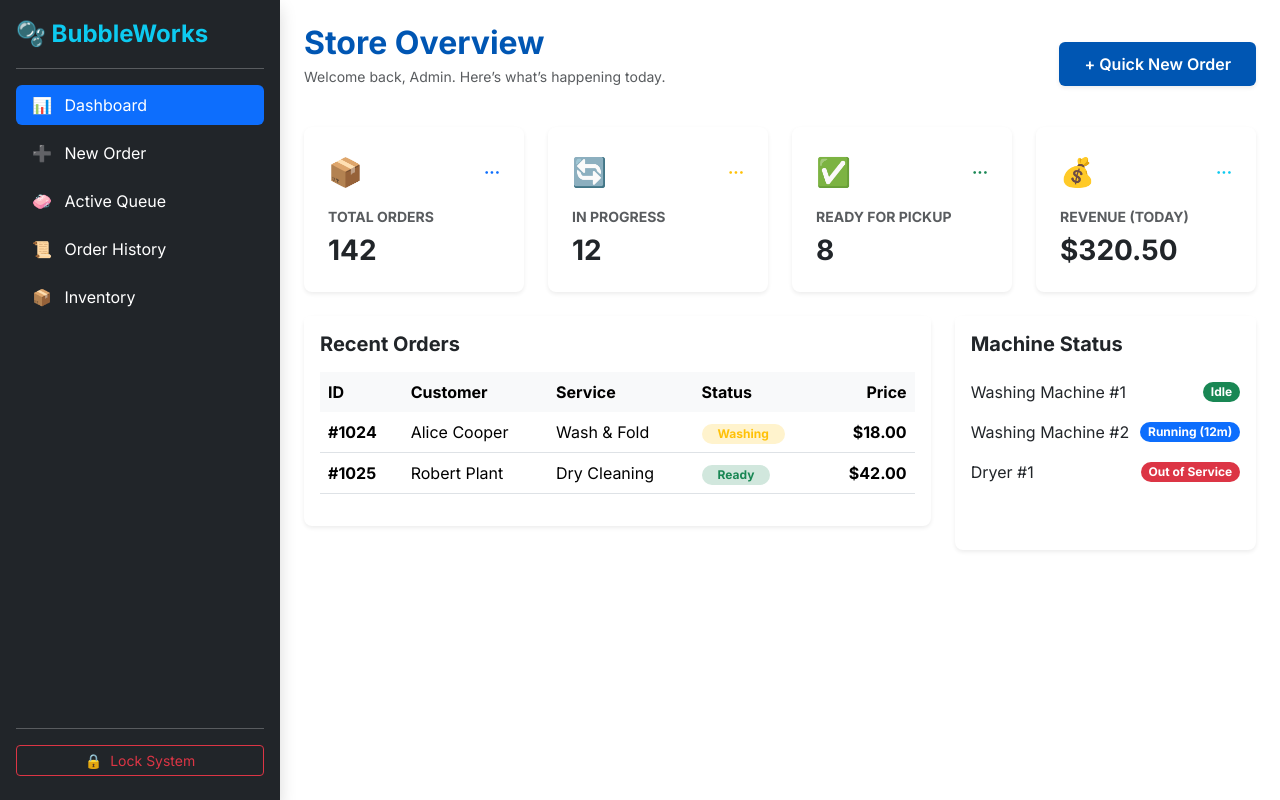
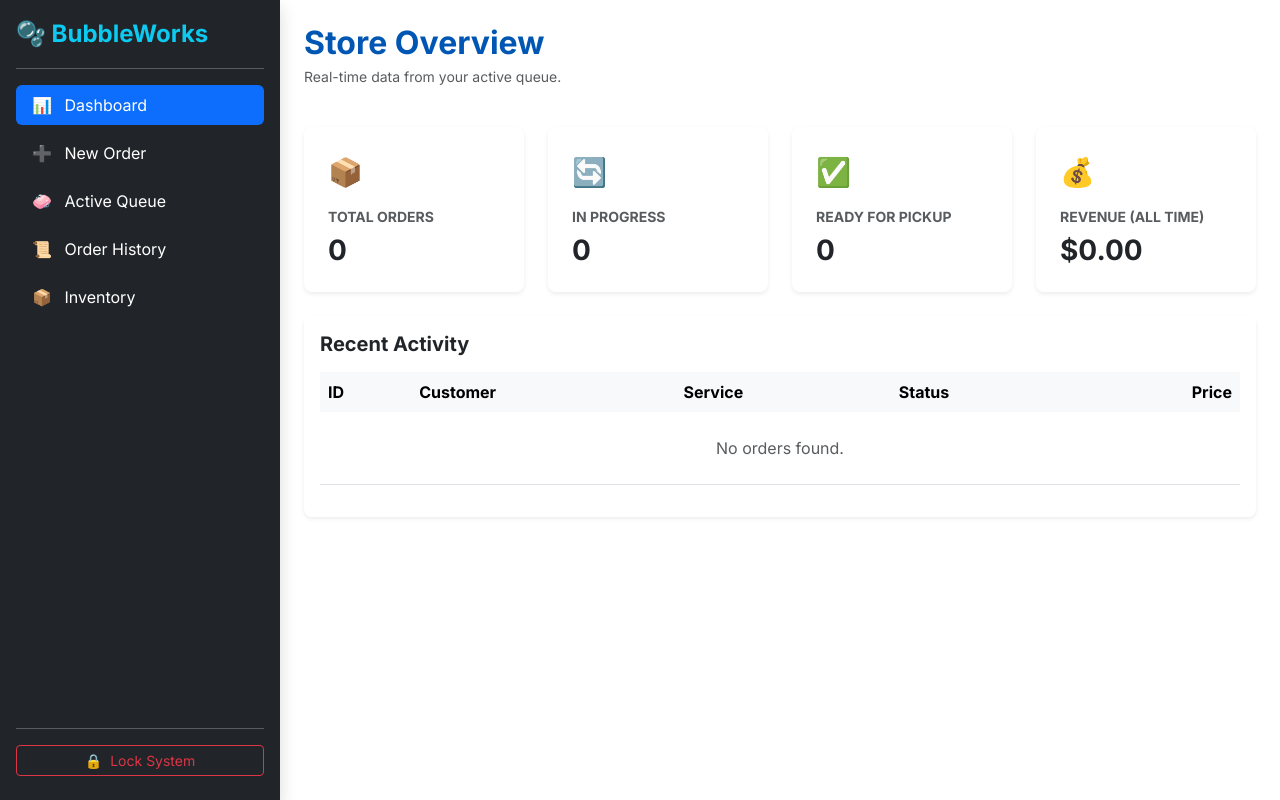
Before and after one commit to JM-P-1200/laundry-system, a React (Vite) app: page /dashboard in a window 1280 px wide. Built offline with nearby package versions, Linux system fonts and the light colour scheme; sample sign-in values are in the browser's storage.

Commit message:
Dashboard local storage functionaluty

```diff
--- a/src/pages/Dashboard.jsx
+++ b/src/pages/Dashboard.jsx
@@ -1,26 +1,54 @@
-import React from 'react';
+import React, { useState, useEffect } from 'react';
 
 const Dashboard = () => {
-  // Mock data for the UI layout
+  const [stats, setStats] = useState({
+    totalOrders: 0,
+    inProgress: 0,
+    ready: 0,
+    revenue: 0
+  });
+  const [recentOrders, setRecentOrders] = useState([]);
+
+  useEffect(() => {
+    // 1. Load data from localStorage
+    const savedOrders = JSON.parse(localStorage.getItem('laundry_orders') || '[]');
+
+    // 2. Calculate Stats
+    const total = savedOrders.length;
+    const pending = savedOrders.filter(o => o.status !== 'Ready').length;
+    const ready = savedOrders.filter(o => o.status === 'Ready').length;
+
+    // Calculate Revenue (Total of all orders)
+    const income = savedOrders.reduce((sum, order) => sum + parseFloat(order.total), 0);
+
+    setStats({
+      totalOrders: total,
+      inProgress: pending,
+      ready: ready,
+      revenue: income.toFixed(2)
+    });
+
+    // 3. Take the 5 most recent orders for the table
+    setRecentOrders(savedOrders.slice(0, 5));
+  }, []);
+
   const summaryCards = [
-    { title: "Total Orders", value: "142", icon: "📦", color: "text-primary" },
-    { title: "In Progress", value: "12", icon: "🔄", color: "text-warning" },
-    { title: "Ready for Pickup", value: "8", icon: "✅", color: "text-success" },
-    { title: "Revenue (Today)", value: "$320.50", icon: "💰", color: "text-info" },
+    { title: "Total Orders", value: stats.totalOrders, icon: "📦", color: "text-primary" },
+    { title: "In Progress", value: stats.inProgress, icon: "🔄", color: "text-warning" },
+    { title: "Ready for Pickup", value: stats.ready, icon: "✅", color: "text-success" },
+    { title: "Revenue (All Time)", value: `$${stats.revenue}`, icon: "💰", color: "text-info" },
   ];
 
   return (
     <div className="p-4 container-fluid">
-      {/* Header Section */}
       <div className="mb-4 d-flex justify-content-between align-items-center">
         <div>
           <h2 className="fw-bold text-brand-blue mb-1">Store Overview</h2>
-          <p className="text-muted small">Welcome back, Admin. Here’s what’s happening today.</p>
+          <p className="text-muted small">Real-time data from your active queue.</p>
         </div>
-        <button className="btn btn-primary shadow-sm">+ Quick New Order</button>
       </div>
 
-      {/* Summary Cards */}
+      {/* Dynamic Summary Cards */}
       <div className="row g-4 mb-4">
         {summaryCards.map((card, index) => (
           <div key={index} className="col-12 col-sm-6 col-xl-3">
@@ -28,7 +56,6 @@ const Dashboard = () => {
               <div className="card-body p-4">
                 <div className="d-flex justify-content-between align-items-center mb-3">
                   <span className="fs-3">{card.icon}</span>
-                  <span className={`fw-bold ${card.color}`}>···</span>
                 </div>
                 <h6 className="text-muted small text-uppercase fw-bold">{card.title}</h6>
                 <h3 className="fw-bold mb-0">{card.value}</h3>
@@ -38,12 +65,11 @@ const Dashboard = () => {
         ))}
       </div>
 
-      {/* Recent Orders Section */}
       <div className="row">
-        <div className="col-lg-8 mb-4">
+        <div className="col-lg-12">
           <div className="card border-0 shadow-sm rounded-3">
             <div className="card-header bg-white py-3 border-0">
-              <h5 className="mb-0 fw-bold">Recent Orders</h5>
+              <h5 className="mb-0 fw-bold">Recent Activity</h5>
             </div>
             <div className="table-responsive px-3 pb-3">
               <table className="table align-middle">
@@ -57,44 +83,27 @@ const Dashboard = () => {
                   </tr>
                 </thead>
                 <tbody>
-                  <tr>
-                    <td className="fw-bold text-brand-blue">#1024</td>
-                    <td>Alice Cooper</td>
-                    <td>Wash & Fold</td>
-                    <td><span className="badge bg-warning-subtle text-warning px-3 rounded-pill">Washing</span></td>
-                    <td className="text-end fw-bold">$18.00</td>
-                  </tr>
-                  <tr>
-                    <td className="fw-bold text-brand-blue">#1025</td>
-                    <td>Robert Plant</td>
-                    <td>Dry Cleaning</td>
-                    <td><span className="badge bg-success-subtle text-success px-3 rounded-pill">Ready</span></td>
-                    <td className="text-end fw-bold">$42.00</td>
-                  </tr>
+                  {recentOrders.length > 0 ? (
+                    recentOrders.map((order) => (
+                      <tr key={order.id}>
+                        <td className="fw-bold text-brand-blue">{order.id}</td>
+                        <td>{order.name}</td>
+                        <td>{order.service}</td>
+                        <td>
+                          <span className={`badge px-3 rounded-pill ${order.status === 'Ready' ? 'bg-success-subtle text-success' : 'bg-warning-subtle text-warning'}`}>
+                            {order.status}
+                          </span>
+                        </td>
+                        <td className="text-end fw-bold">${order.total}</td>
+                      </tr>
+                    ))
+                  ) : (
+                    <tr>
+                      <td colSpan="5" className="text-center py-4 text-muted">No orders found.</td>
+                    </tr>
+                  )}
                 </tbody>
               </table>
-            </div>
-          </div>
-        </div>
-
-        {/* Status Breakdown / Machine Info */}
-        <div className="col-lg-4">
-          <div className="card border-0 shadow-sm rounded-3 h-100">
-            <div className="card-header bg-white py-3 border-0">
-              <h5 className="mb-0 fw-bold">Machine Status</h5>
-            </div>
-            <div className="card-body pt-0">
-              <ul className="list-group list-group-flush">
-                <li className="list-group-item d-flex justify-content-between align-items-center border-0 px-0">
-                  Washing Machine #1 <span className="badge bg-success rounded-pill">Idle</span>
-                </li>
-                <li className="list-group-item d-flex justify-content-between align-items-center border-0 px-0">
-                  Washing Machine #2 <span className="badge bg-primary rounded-pill">Running (12m)</span>
-                </li>
-                <li className="list-group-item d-flex justify-content-between align-items-center border-0 px-0">
-                  Dryer #1 <span className="badge bg-danger rounded-pill">Out of Service</span>
-                </li>
-              </ul>
             </div>
           </div>
         </div>
```
